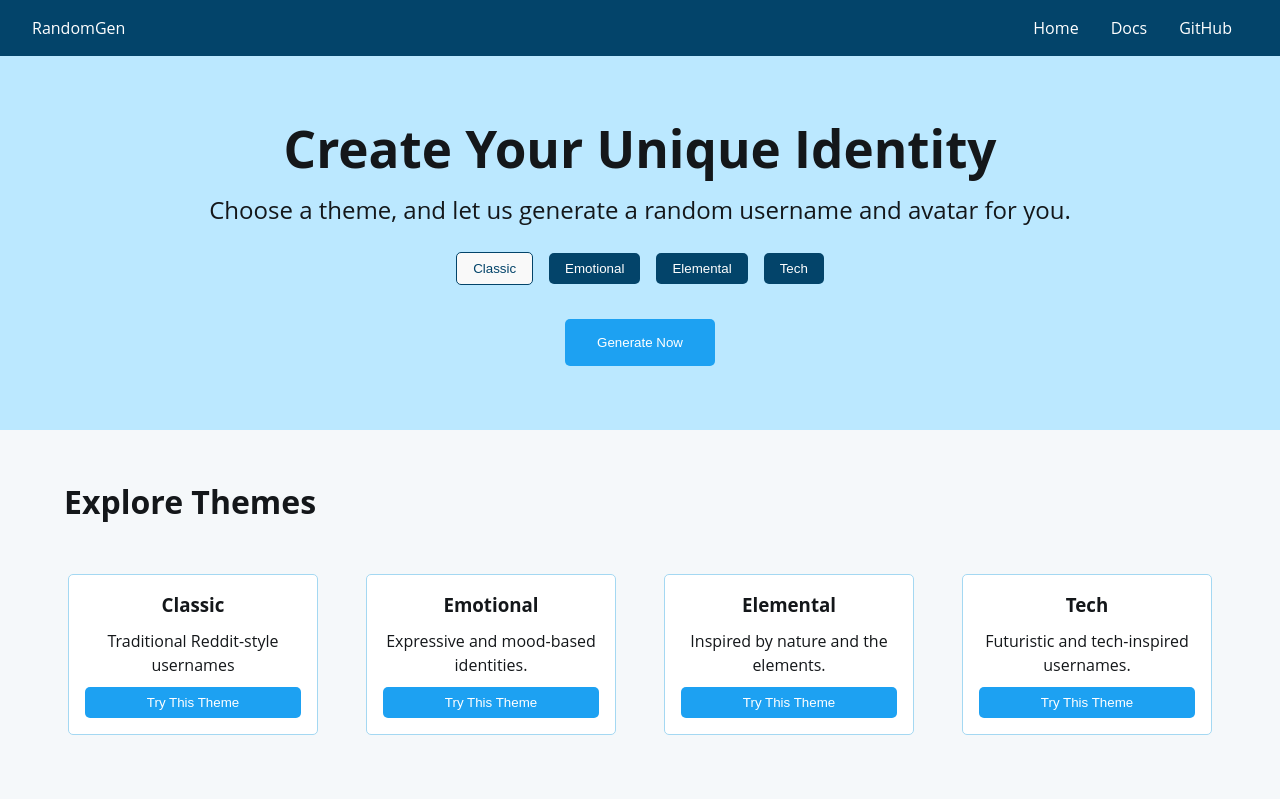
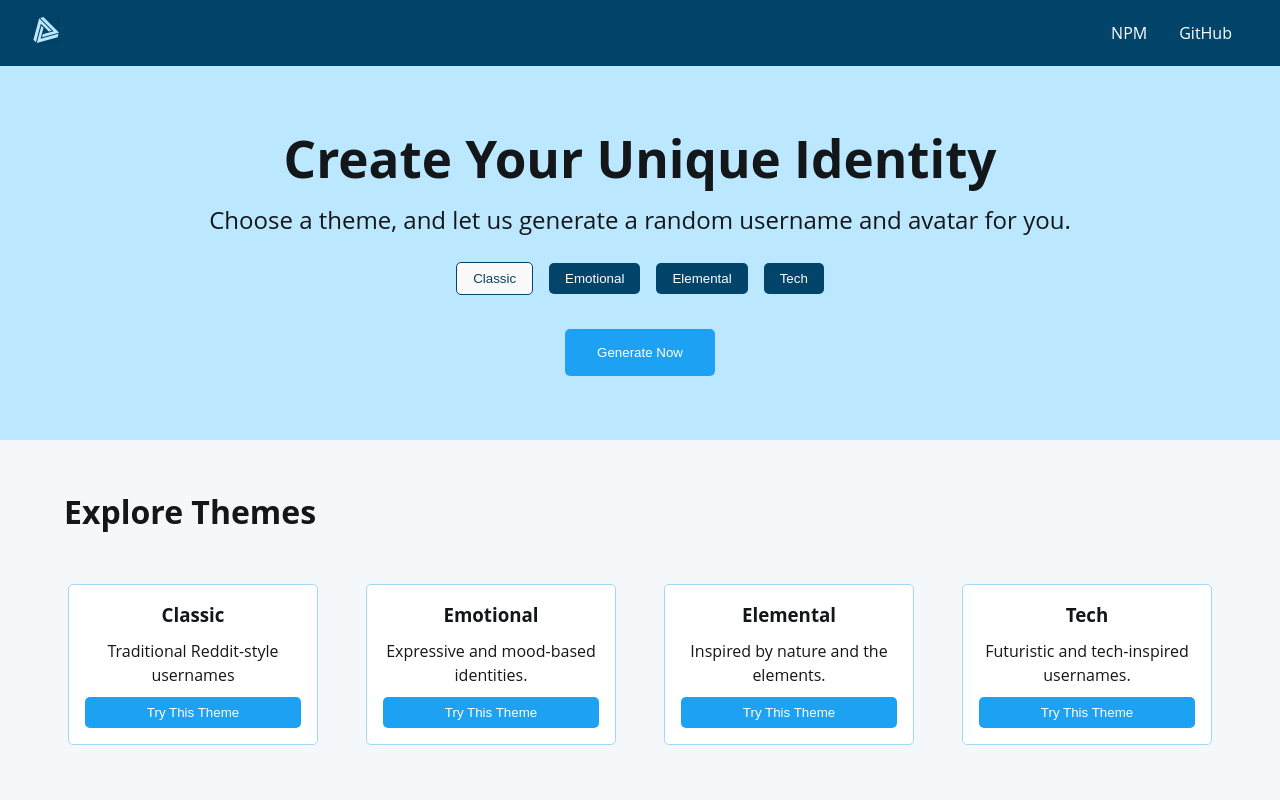
Before and after one commit to chanchal16/avatar-alias-gen, a React (Vite) app in the folder demo/: page / in a window 1280 px wide. Shown: the top 800 px of the page. Built offline with nearby package versions, Linux system fonts and the light colour scheme.

Commit message:
style: add logo

```diff
--- a/demo/src/components/Header.tsx
+++ b/demo/src/components/Header.tsx
@@ -1,11 +1,22 @@
 const Header = () => {
   return (
     <header className="header">
-      <div className="logo">RandomGen</div>
+      <a href="/" className="logo">
+        <img src="./logo.svg" alt="triangle" width={28} height={28} />
+      </a>
       <nav className="nav">
-        <a href="/">Home</a>
-        <a href="/docs">Docs</a>
-        <a href="/github">GitHub</a>
+        <a
+          href="https://www.npmjs.com/package/avatar-alias-gen"
+          target="_blank"
+        >
+          NPM
+        </a>
+        <a
+          href="https://github.com/chanchal16/avatar-alias-gen"
+          target="_blank"
+        >
+          GitHub
+        </a>
       </nav>
     </header>
   );
```
